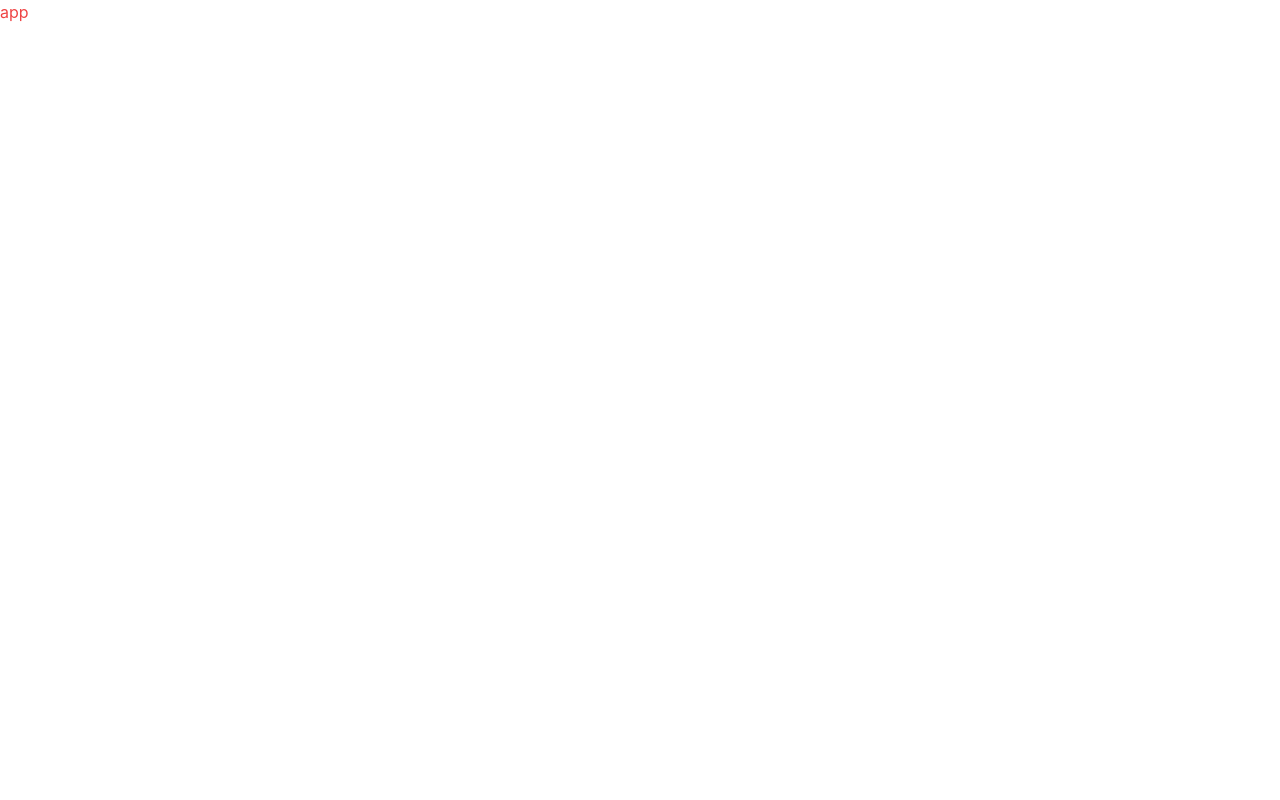
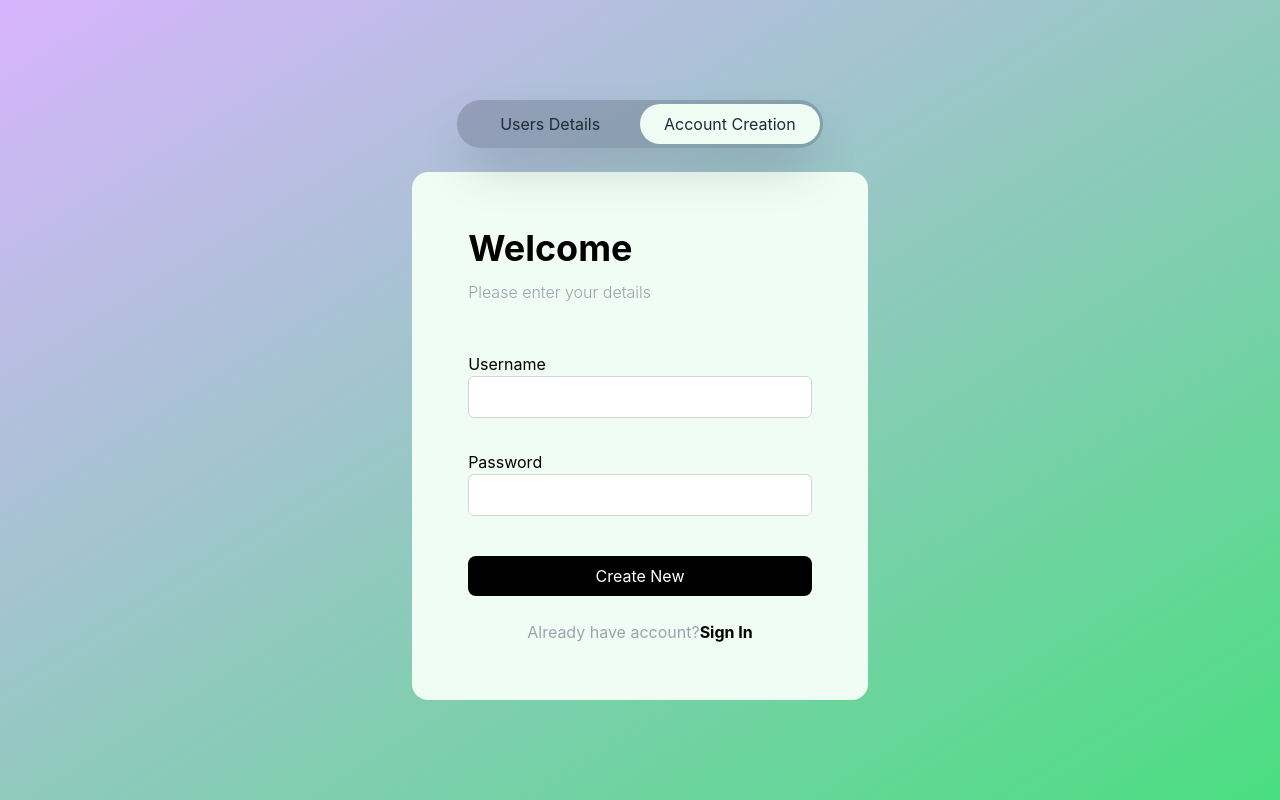
Before and after one commit to mohityede/User-Management-Dashboard, a React (Create React App) app: page / in a window 1280 px wide. Built offline with nearby package versions, Linux system fonts and the light colour scheme; the HTML template or start-up script is replaced by a standard one.

Commit message:
login component created

```diff
--- a/package.json
+++ b/package.json
@@ -9,6 +9,7 @@
     "react": "^18.2.0",
     "react-dom": "^18.2.0",
     "react-scripts": "5.0.1",
+    "react-toastify": "^9.1.3",
     "web-vitals": "^2.1.4"
   },
   "scripts": {
--- a/src/App.js
+++ b/src/App.js
@@ -1,8 +1,25 @@
+import Dashboard from "./components/Dashboard";
+import Login from "./components/Login";
 
 function App() {
   return (
-    <div className="App">
-      <h1 className='text-red-500'>app</h1>
+    <div className="App min-h-screen flex items-center bg-gradient-to-br from-purple-300 to-green-400">
+      <div className="max-w-3xl mx-auto">
+        <div>
+          <div className="relative w-max mx-auto h-12 grid grid-cols-2 items-center px-[3px] rounded-full bg-gray-900/20 overflow-hidden shadow-2xl shadow-900/20 transition">
+            <button className="relative block h-10 px-6 tab rounded-full">
+              <span className="text-gray-800">Users Details</span>
+            </button>
+            <button className="bg-green-50 relative block h-10 px-6 tab rounded-full">
+              <span className="text-gray-800">Account Creation</span>
+            </button>
+          </div>
+          <div className="mt-6 rounded-2xl bg-green-50">
+            {/* <Dashboard /> */ }
+            <Login />
+          </div>
+        </div>
+      </div>
     </div>
   );
 }
--- /dev/null
+++ b/src/components/Dashboard.jsx
@@ -0,0 +1,12 @@
+
+function Dashboard() {
+    return (
+        <div className="p-3">
+            <h1>Dashboard</h1>
+            <h2>Lorem ipsum dolor, sit amet consectetur adipisicing elit. Explicabo aperiam cum, reiciendis, asperiores vitae accusamus porro laudantium dolores consequuntur aspernatur eius odio maxime eveniet, repellendus nesciunt reprehenderit soluta praesentium dolorum.</h2>
+            <h2>Lorem ipsum dolor, sit amet consectetur adipisicing elit. Explicabo aperiam cum, reiciendis, asperiores vitae accusamus porro laudantium dolores consequuntur aspernatur eius odio maxime eveniet, repellendus nesciunt reprehenderit soluta praesentium dolorum.</h2>
+        </div>
+    );
+}
+
+export default Dashboard;
--- /dev/null
+++ b/src/components/Login.jsx
@@ -0,0 +1,76 @@
+import { useState } from "react";
+import { ToastContainer, toast } from 'react-toastify';
+import 'react-toastify/dist/ReactToastify.css';
+
+function Login() {
+    const [username, setUsername] = useState("");
+    const [password, setPassword] = useState("");
+
+    const handleSubmit = (e) => {
+        e.preventDefault();
+        const inputData = {
+            username,
+            password
+        }
+        setUsername("");
+        setPassword("");
+        try {
+            console.log("User Created", inputData);
+            toast.success(`${inputData.username} is created`);
+        } catch (error) {
+            console.error(error);
+            toast.error("Something went wrong! while creating user!");
+        }
+    }
+
+    return (
+        <div className="min-h-50">
+            <div className="flex flex-col justify-center p-8 md:p-14">
+                <span className="mb-3 text-4xl font-bold">Welcome</span>
+                <span className="font-light text-gray-400 mb-8">
+                    Please enter your details
+                </span>
+                <form onSubmit={ handleSubmit }>
+                    <div className="py-4">
+                        <label className="mb-2 text-md">Username</label>
+                        <input
+                            required
+                            type="text"
+                            name="username"
+                            className="w-full p-2 border border-gray-300 rounded-md placeholder:font-light placeholder:text-gray-500"
+                            value={ username }
+                            onChange={ (e) => setUsername(e.target.value) }
+                        />
+                    </div>
+                    <div className="py-4">
+                        <label className="mb-2 text-md">Password</label>
+                        <input
+                            required
+                            type="password"
+                            minLength="8"
+                            name="password"
+                            className="w-full p-2 border border-gray-300 rounded-md placeholder:font-light placeholder:text-gray-500"
+                            value={ password }
+                            onChange={ (e) => setPassword(e.target.value) }
+                        />
+                    </div>
+                    <br />
+                    <button
+                        type="submit"
+                        className="w-full bg-black text-white p-2 rounded-lg mb-6 hover:bg-white hover:text-black hover:border hover:border-gray-300"
+                    >
+                        Create New
+                    </button>
+                </form>
+
+                <div className="text-center text-gray-400">
+                    Already have account?
+                    <span className="font-bold text-black">Sign In</span>
+                </div>
+            </div>
+            <ToastContainer />
+        </div>
+    );
+}
+
+export default Login;
```
Also changed, not shown: 1 other file (tests, documents, lock files or other folders).
